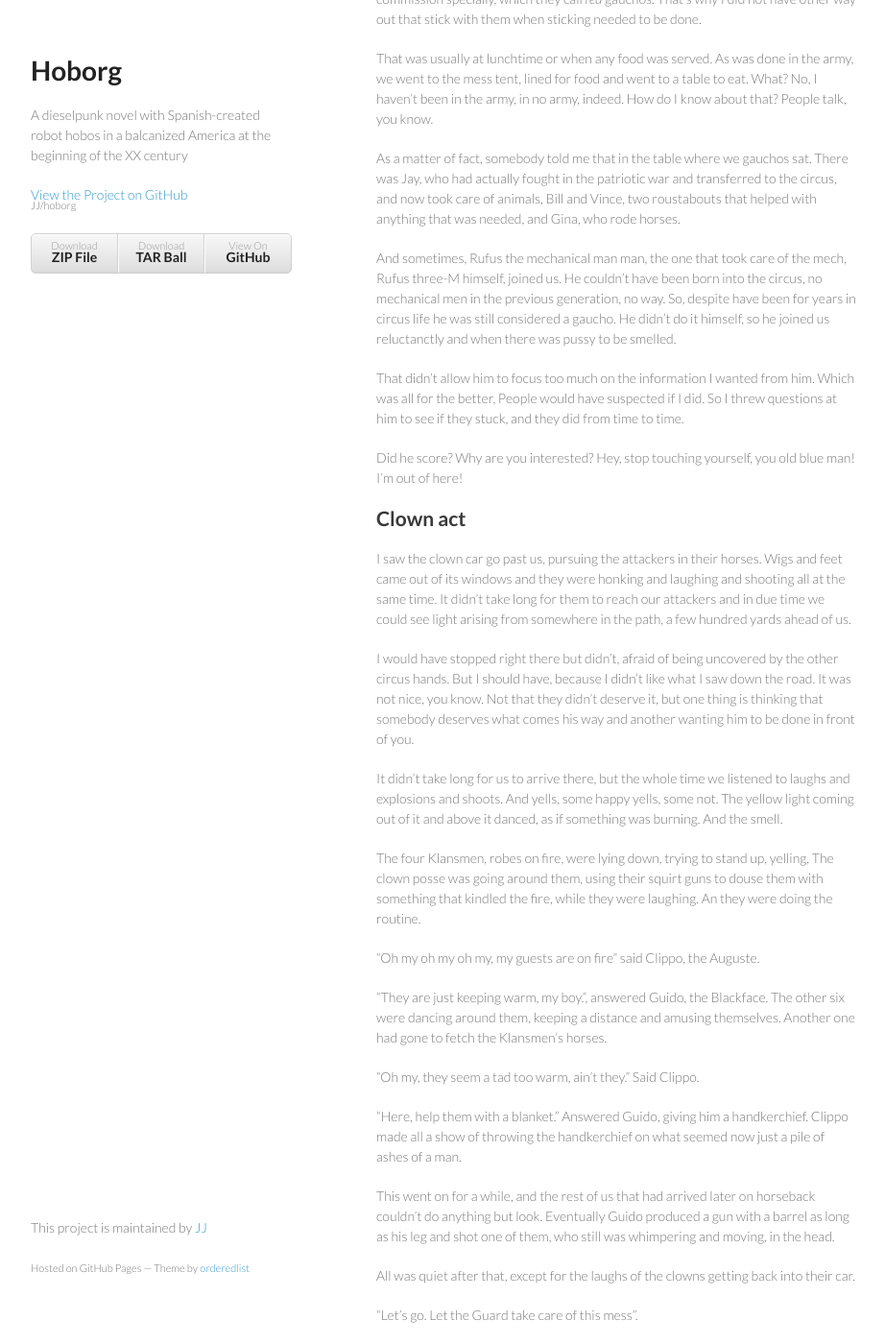
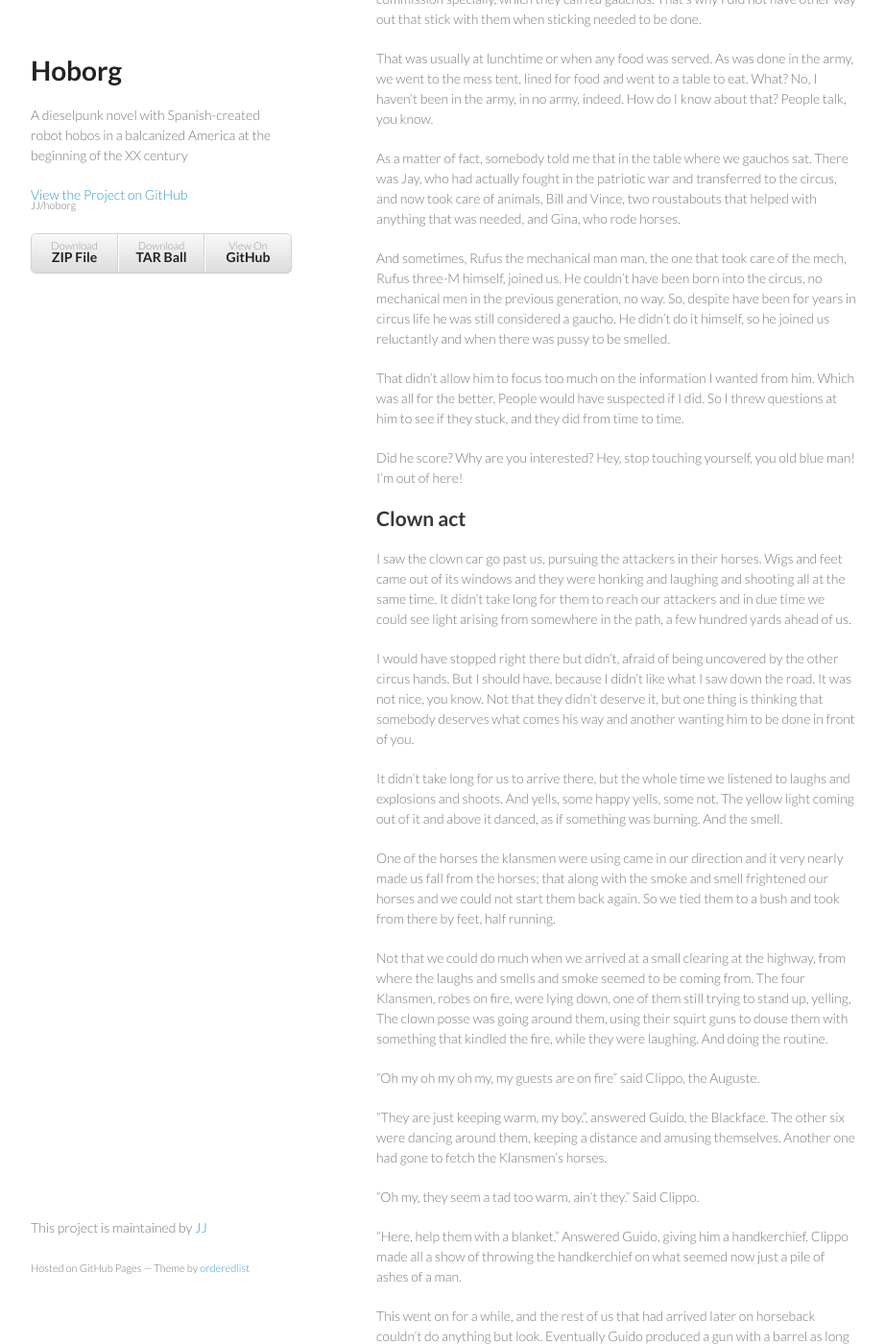
Before and after one commit to JJ/hoborg, a Jekyll site: the page built from text/text.md, in a window 1280 px wide and 1400 px high, scrolled down 4893 px. Shown: the whole window at 96% size, without its empty margins (178-1100 px from the left). Built offline with Jekyll 4.4.1, drawn with Linux system fonts in a browser that asks for light colours.

Commit message:
Sync text/text.md from master to gh-pages

```diff
--- a/text/text.md
+++ b/text/text.md
@@ -295,7 +295,7 @@ the mech, Rufus three-M himself, joined us. He couldn't have been born
 into the circus, no mechanical men in the previous generation, no
 way. So, despite have been for years in circus life he was still
 considered a gaucho. He didn't do it himself, so he joined us
-reluctanctly and when there was pussy to be smelled.
+reluctantly and when there was pussy to be smelled.
 
 That didn't allow him to focus too much on the information I wanted
 from him. Which was all for the better, People would have suspected if
@@ -304,6 +304,8 @@ from time to time.
 
 Did he score? Why are you interested? Hey, stop touching yourself, you
 old blue man! I'm out of here!
+
+
 
 Clown act
 -------------
@@ -326,10 +328,19 @@ listened to laughs and explosions and shoots. And yells, some happy yells, some
 not. The yellow light coming out of it and above it danced, as if
 something was burning. And the smell.
 
-The four Klansmen, robes on fire, were lying down, trying to stand up,
+One of the horses the klansmen were using came in our direction and it
+very nearly made us fall from the horses; that along with the smoke
+and smell frightened our horses and we could not start them back
+again. So we tied them to a bush and took from there by feet, half
+running.
+
+Not that we could do much when we arrived at a small clearing at the
+highway, from where the laughs and smells and smoke seemed to be
+coming from. The four Klansmen, robes on fire, were lying down, one of
+them still trying to stand up,
 yelling, The clown posse was going around them, using their squirt
 guns to douse them with something that kindled the fire, while they
-were laughing. An they were doing the routine.
+were laughing. And  doing the routine.
 
 "Oh my oh my oh my, my guests are on fire" said Clippo, the Auguste.
 
```
